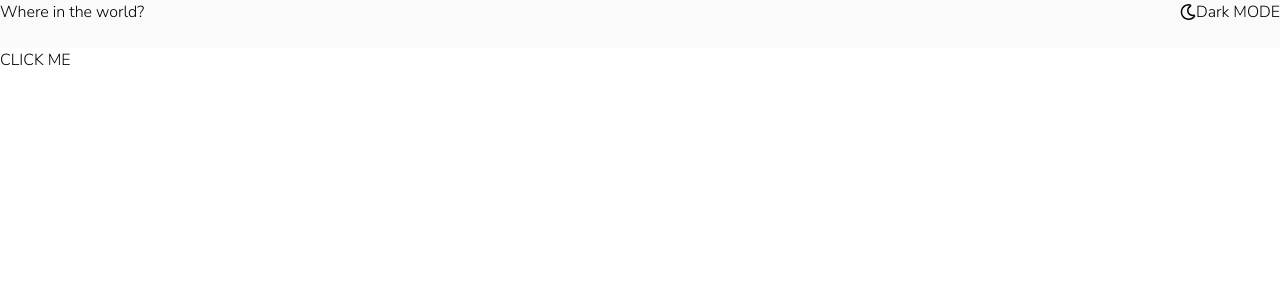
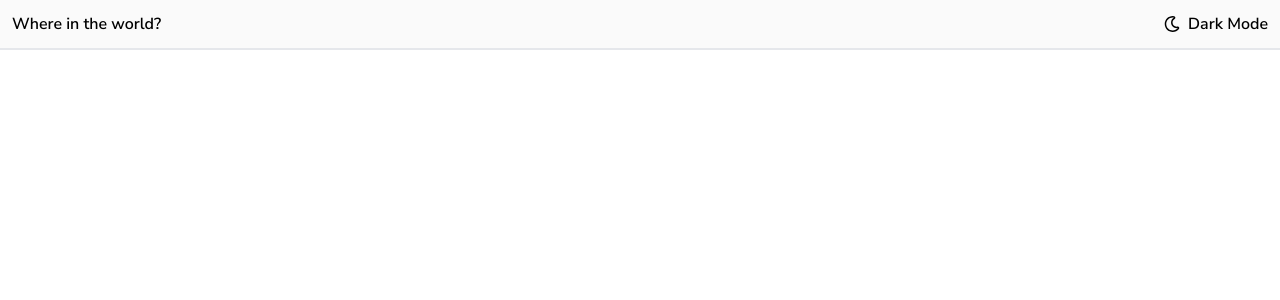
Before and after one commit to JackTheFullDev/Countiers-App, a React (Vite) app in the folder RestCountries/: page / in a window 1280 px wide. Shown: the top 300 px of the page. Built offline with nearby package versions, Linux system fonts and the light colour scheme.

Commit message:
working theme changer

```diff
--- a/RestCountries/src/App.tsx
+++ b/RestCountries/src/App.tsx
@@ -1,15 +1,15 @@
 
 import "./App.css";
 import { HBar } from "./components/HBar";
-import { ThemeSwitch } from "./context/ThemeSwitch";
+
 
 function App() {
   //const [count, setCount] = useState<Number|null>(0);
 
   return (
-    <div className="h-screen w-screen bg-white dark:bg-DarkBlueDM">
+    <div className="h-screen w-screen bg-white dark:bg-VeryDarkBlueDM">
       <HBar/>
-      <ThemeSwitch />
+
     </div>
   );
 }
--- a/RestCountries/src/components/HBar.tsx
+++ b/RestCountries/src/components/HBar.tsx
@@ -1,13 +1,14 @@
 
 import { FaRegMoon } from 'react-icons/fa';
+import { ThemeSwitch } from '../context/ThemeSwitch';
 export const HBar=()=>
 {
     return(
-        <div className='flex justify-between items-start bg-VeryLightGrayLM h-12'>
+        <div className='flex justify-between font-semibold border-b-2 dark:border-black p-3 items-start bg-VeryLightGrayLM  dark:bg-DarkBlueDM dark:text-White h-13'>
             <h1>Where in the world?</h1>
-            <div className='flex text-center items-center'>
+            <div className='flex text-center items-center gap-2'>
                 <FaRegMoon/>
-                <p>Dark MODE</p>
+                <ThemeSwitch/>
             </div>
         </div>
     )
--- a/RestCountries/src/context/ThemeSwitch.tsx
+++ b/RestCountries/src/context/ThemeSwitch.tsx
@@ -21,7 +21,7 @@ export const ThemeSwitch=()=>
     }
     return(
         <>
-        <button onClick={handleButton}>CLICK ME</button>
+        <button onClick={handleButton}>Dark Mode</button>
         </>
     )
 }
```
